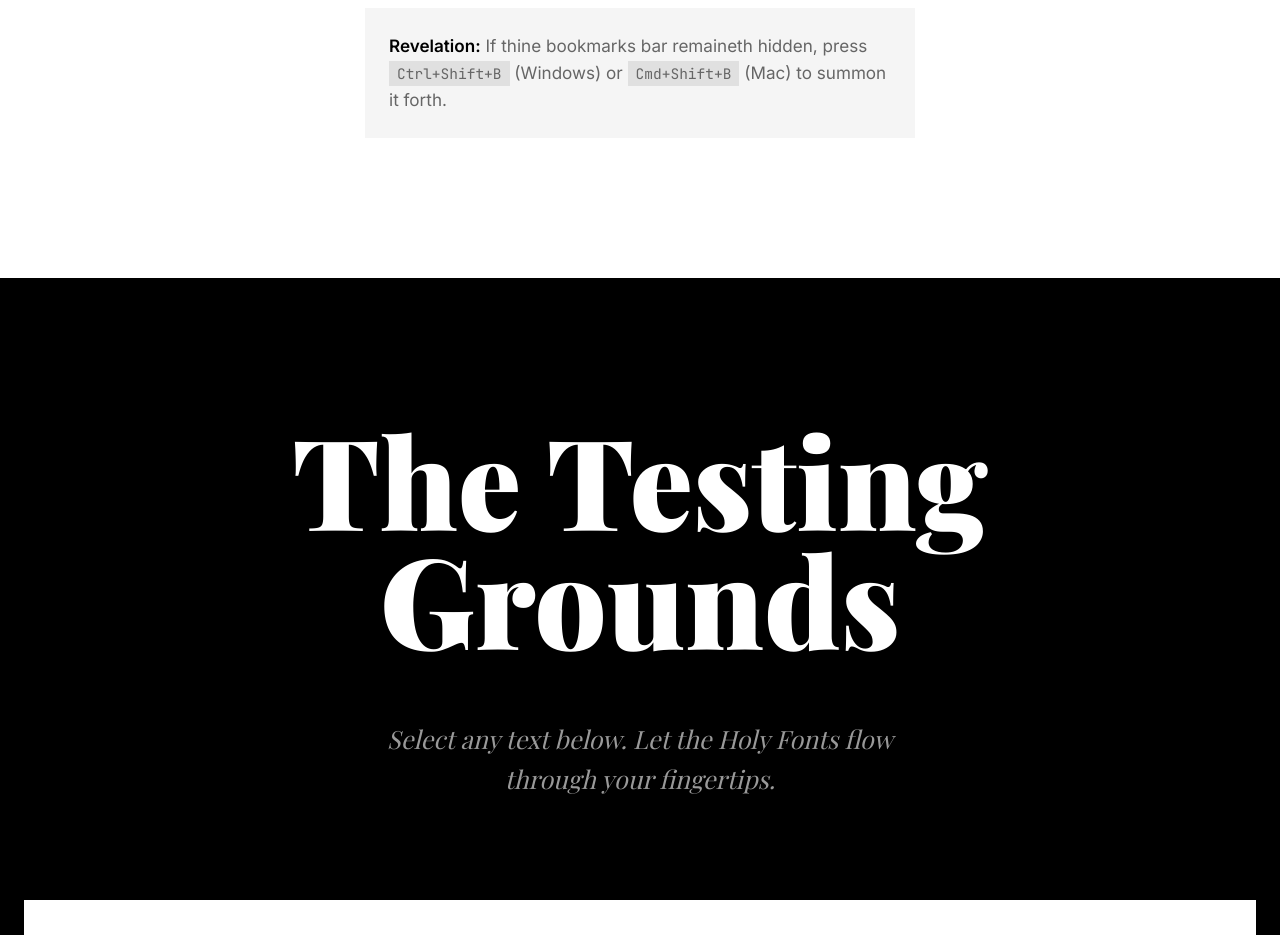
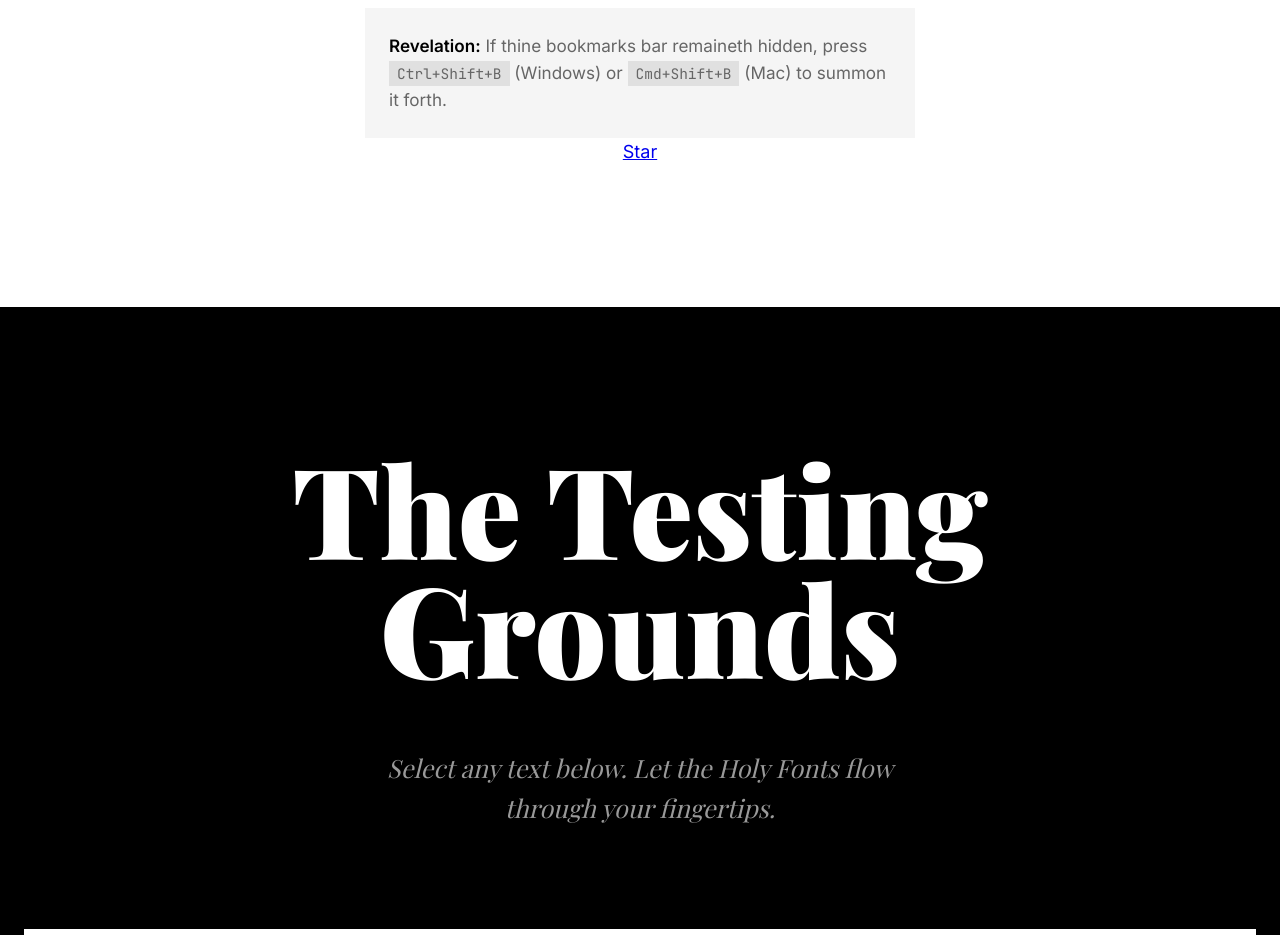
Before and after one commit to alv22/anointer, a plain HTML site: page index.html in a window 1280 px wide. Shown: the part 1820-2755 px from the top of the page. Drawn offline with nearby package versions, Linux system fonts and the light colour scheme; a web font is replaced by a local one.

Commit message:
the word is set

```diff
--- a/index.html
+++ b/index.html
@@ -496,6 +496,9 @@
     <div class="tip">
       <strong>Revelation:</strong> If thine bookmarks bar remaineth hidden, press <code>Ctrl+Shift+B</code> (Windows) or <code>Cmd+Shift+B</code> (Mac) to summon it forth.
     </div>
+    <div style="text-align:center">
+      <a class="github-button" href="https://github.com/alv22/anointer" data-color-scheme="no-preference: light; light: dark; dark: dark;" data-size="large" aria-label="Star alv22/anointer on GitHub">Star</a>
+    </div>
   </section>
 
   <section class="playground">
```
